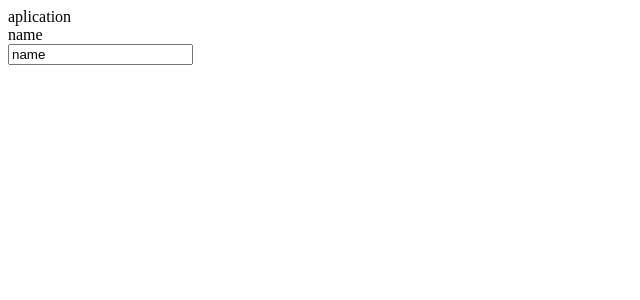
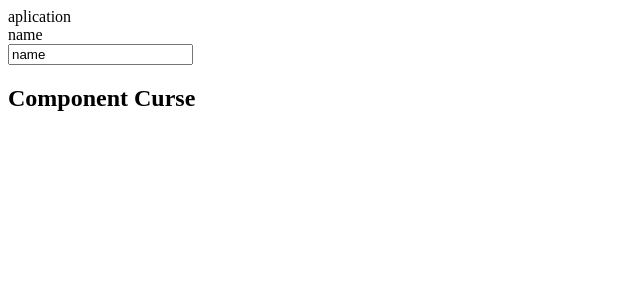
Before and after one commit to CristianoFIlho/angular-studying, an Angular app in the folder angular/aplication/aplication/: page / in a window 1280 px wide. Shown: the top 300 px of the page, without its empty margins (0-640 px from the left). Built offline with nearby package versions, Linux system fonts and the light colour scheme.

Commit message:
component create angular

```diff
--- a/angular/aplication/aplication/src/app/app.component.html
+++ b/angular/aplication/aplication/src/app/app.component.html
@@ -6,3 +6,5 @@
 
 <br>
 <input [(ngModel)]="name" placeholder="name">
+
+<app-componentlist> </app-componentlist>
--- a/angular/aplication/aplication/src/app/app.module.ts
+++ b/angular/aplication/aplication/src/app/app.module.ts
@@ -3,10 +3,13 @@ import { BrowserModule } from '@angular/platform-browser';
 
 import { AppComponent } from './app.component';
 import { FormsModule } from '@angular/forms';
+import { ComponentList } from './components/componentlist';
 
 @NgModule({
   declarations: [
-    AppComponent
+    AppComponent,
+    ComponentList,
+
   ],
   imports: [
     BrowserModule,
--- /dev/null
+++ b/angular/aplication/aplication/src/app/components/componentlist.ts
@@ -0,0 +1,11 @@
+import {Component} from '@angular/core';
+
+@Component({
+  selector: 'app-componentlist',
+  template: '<h2>Component Curse<h2>'
+
+})
+
+export class ComponentList {
+
+}
```
